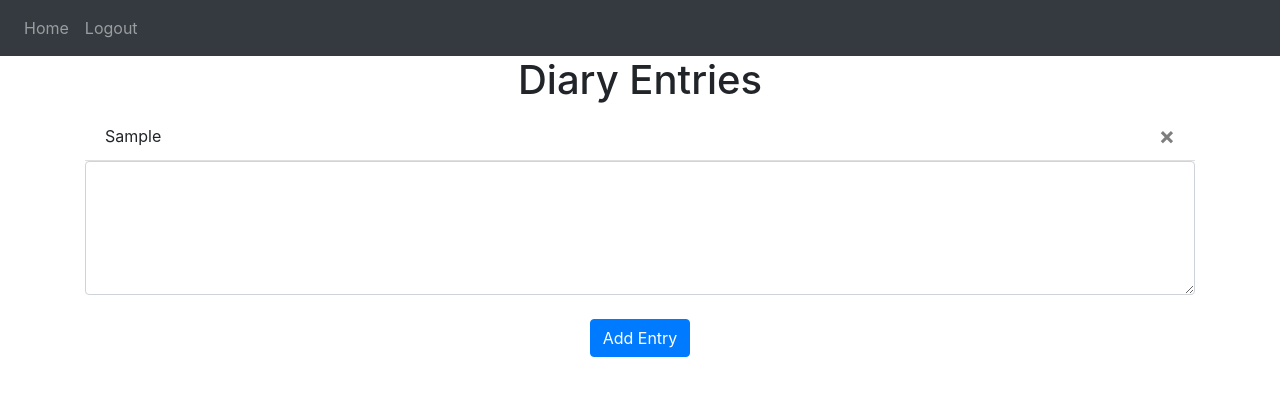
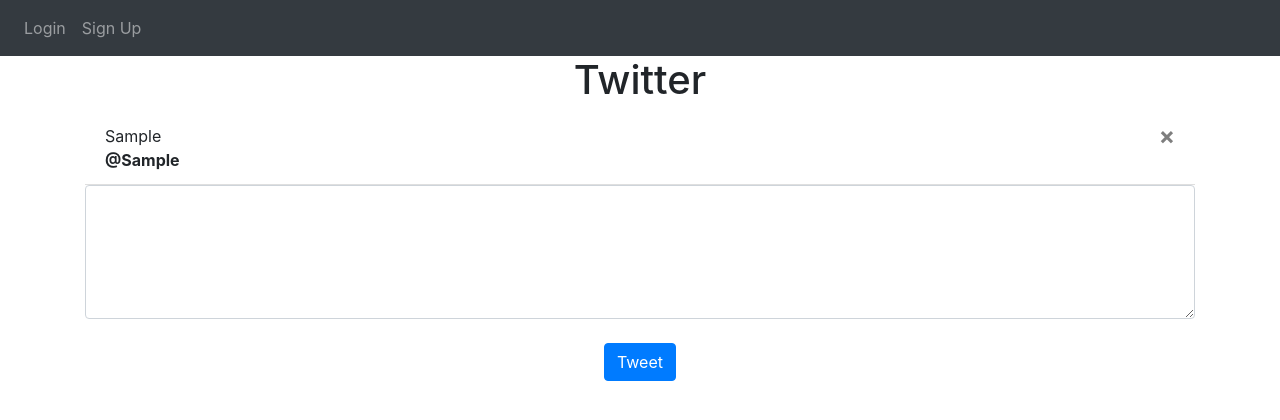
Before and after one commit to zainaraza43/Diary, a Flask app: template website/templates/home.html in a window 1280 px wide. Shown: the top 420 px of the page. Run offline with Flask 3, Linux system fonts and the light colour scheme; the template is opened without the code that fills it: values that come from a table or form of the project are taken from there, others are empty; tables that the repository leaves empty hold one stand-in row (values such as "Sample post"); some libraries are stand-ins or nearby versions.

Commit message:
twitter functionality added

```diff
--- a/website/templates/home.html
+++ b/website/templates/home.html
@@ -1,21 +1,26 @@
 {% extends "base.html" %} {% block title %}Home{% endblock %}
 
 {% block content %}
-<h1 align="center">Diary Entries</h1>
+<h1 align="center">Twitter</h1>
 <ul class="list-group list-group-flush" id="entries">
-    {% for e in user.posts %}
-    <li class="list-group-item">{{ e.entry }}
-        <button type="button" class="close" onClick="deleteEntry({{ e.id }})">
-            <span aria-hidden="true">&times;</span>
-        </button>
-    </li>
+    {% for u in users %}
+        {% for e in u.posts %}
+        <li class="list-group-item">
+            {{ e.entry }}
+            <button type="button" class="close" onClick="deleteEntry({{ e.id }})">
+                <span aria-hidden="true">&times;</span>
+            </button>
+            <br>
+            <b>@{{ u.first_name }}</b>
+        </li>
+        {% endfor %}
     {% endfor %}
 </ul>
 <form method="POST">
     <textarea name="entry" id="entry" class="form-control" rows="5"></textarea>
     <br />
     <div align="center">
-        <button type="submit" class="btn btn-primary">Add Entry</button>
+        <button type="submit" class="btn btn-primary">Tweet</button>
     </div>
 </form>
 {% endblock %}
```
Also changed, not shown: website/views.py (+18 -10 lines).
